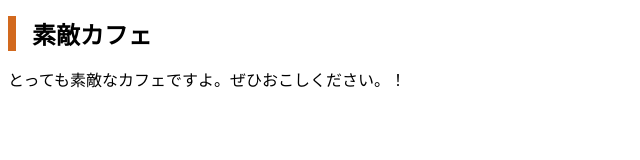
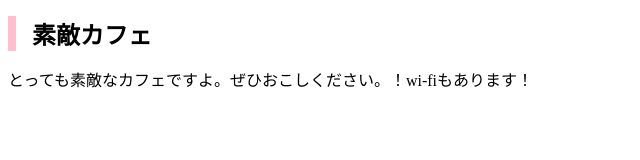
Before and after one commit to RyoMaeoka/mycafe, a plain HTML site: page index.html in a window 1280 px wide. Shown: the whole page, without its empty margins (0-640 px from the left). Drawn offline with Linux system fonts and the light colour scheme.

Commit message:
Add files via upload

```diff
--- a/css/styles.css
+++ b/css/styles.css
@@ -1,5 +1,5 @@
 h1{
   font-size:24px;
   padding-left: 16px;
-  border-left: 8px solid chocolate;
+  border-left: 8px solid pink;
 }
--- a/index.html
+++ b/index.html
@@ -7,6 +7,6 @@
   </header>
   <body>
     <h1>素敵カフェ</h1>
-    <p>とっても素敵なカフェですよ。ぜひおこしください。！ </p>
+    <p>とっても素敵なカフェですよ。ぜひおこしください。！wi-fiもあります！ </p>
    </body>
 </html>
```
